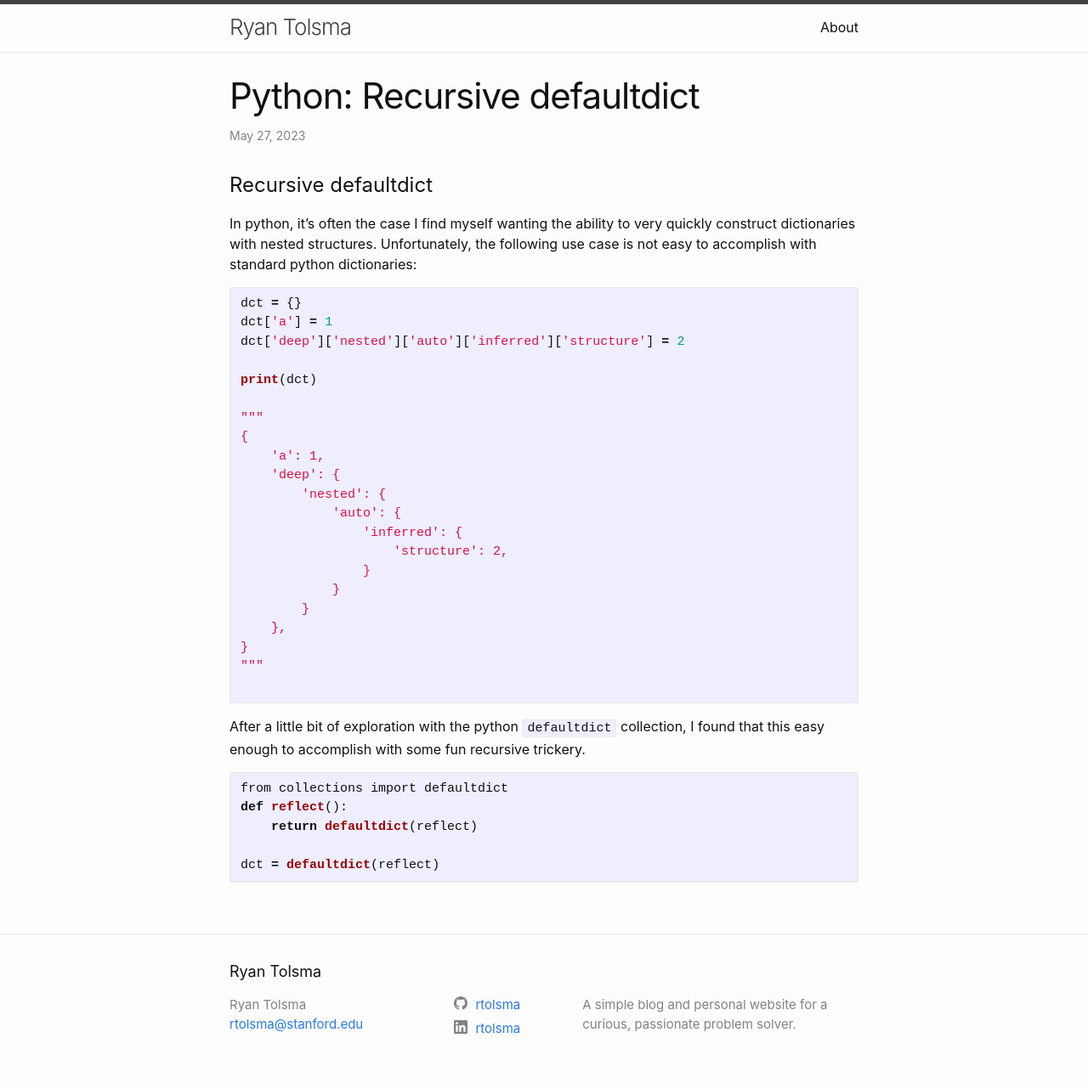
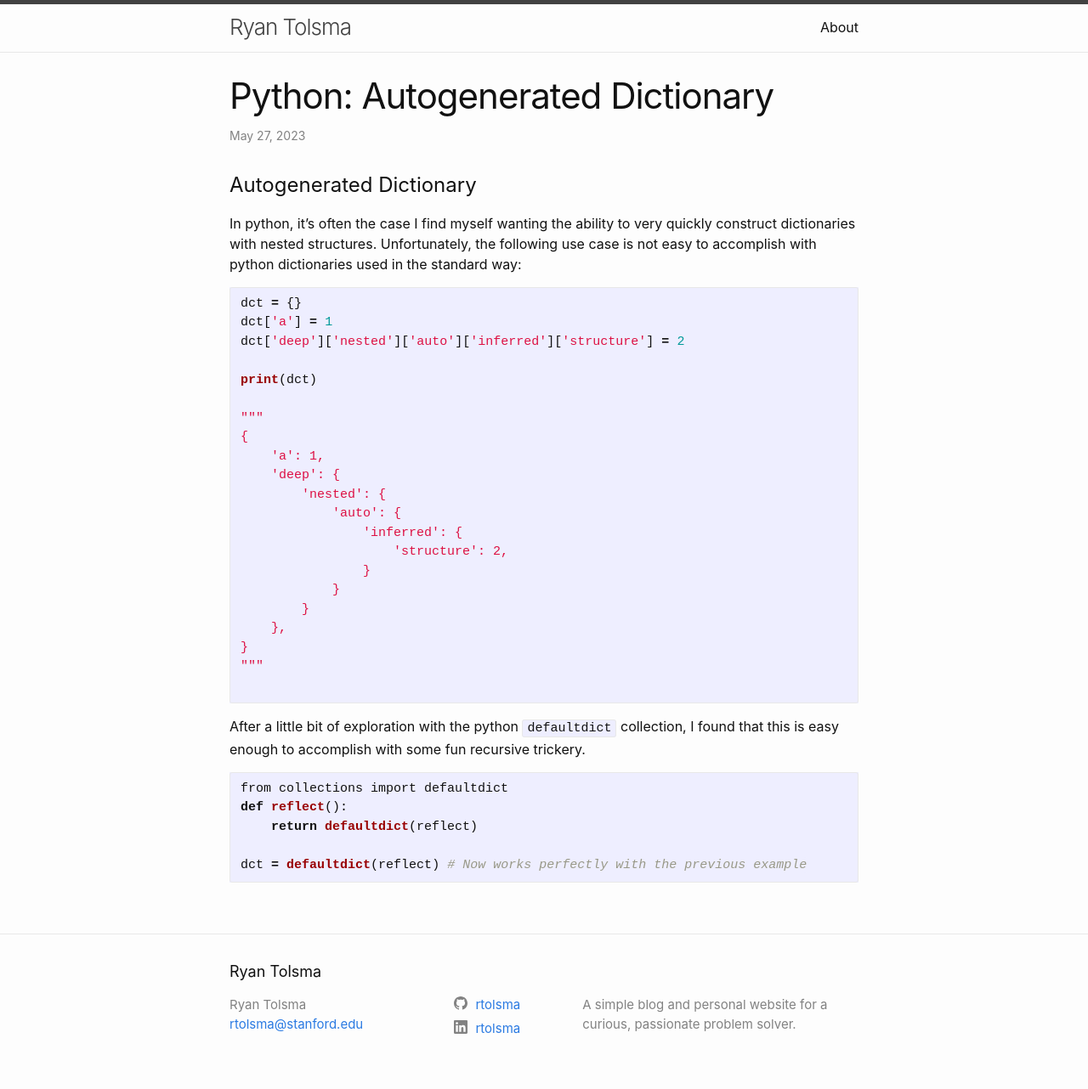
Before and after one commit to rtolsma/rtolsma.github.io, a Jekyll site: the page built from _posts/2023-05-27-reflection.markdown, in a window 1280 px wide. Shown: the whole page at 85% size. Built offline with Jekyll 4.4.1, drawn with Linux system fonts in a browser that asks for light colours; comment, search, counter and statistics services are not loaded.

Commit message:
Update Gems; Fix typos

````diff
--- a/Gemfile
+++ b/Gemfile
@@ -31,3 +31,6 @@ end
 gem "wdm", "~> 0.1.1", :install_if => Gem.win_platform?
 gem "kramdown", ">=2.3.1"
 gem "nokogiri", ">= 1.11.0"
+
+
+gem "webrick", "~> 1.8"
--- a/_posts/2023-04-27-gradient-onepass.markdown
+++ b/_posts/2023-04-27-gradient-onepass.markdown
@@ -21,4 +21,4 @@ f(x + ih) \approx f(x) + ih f'(x)
 
 For sufficiently small $h$, this shows a simple single $f$ evaluation can be utilized to obtain the derivative at a point. Conveniently, `numpy` and many other
 numerical Python libraries support complex number types with overriden functionality, meaning this trick can often work without any requiring any additional
-code changes.
+code changes. Unfortunately, it's not very numerically stable due to the dependence on $$\frac{1}{h}$$, but it's still neat nonetheless.
--- a/_posts/2023-05-27-reflection.markdown
+++ b/_posts/2023-05-27-reflection.markdown
@@ -1,15 +1,15 @@
 ---
 layout: post
-title: "Python: Recursive defaultdict"
+title: "Python: Autogenerated Dictionary"
 categories: thoughts
 comments: true
 published: true
 ---
 
-# Recursive defaultdict
+# Autogenerated Dictionary
 
 In python, it's often the case I find myself wanting the ability to very quickly construct dictionaries with nested structures.
-Unfortunately, the following use case is not easy to accomplish with standard python dictionaries:
+Unfortunately, the following use case is not easy to accomplish with python dictionaries used in the standard way:
 
 ```python
 dct = {}
@@ -36,12 +36,12 @@ print(dct)
 ```
 
 
-After a little bit of exploration with the python `defaultdict` collection, I found that this easy enough to accomplish with some fun recursive trickery.
+After a little bit of exploration with the python `defaultdict` collection, I found that this is easy enough to accomplish with some fun recursive trickery.
 
 ```python
 from collections import defaultdict
 def reflect():
     return defaultdict(reflect)
 
-dct = defaultdict(reflect)
+dct = defaultdict(reflect) # Now works perfectly with the previous example
 ```
````
Also changed, not shown: other parts of _posts/2023-04-27-gradient-onepass.markdown (+2 -2 lines), _posts/2020-11-23-physics-topology.markdown (+6 -5 lines), Gemfile.lock.
